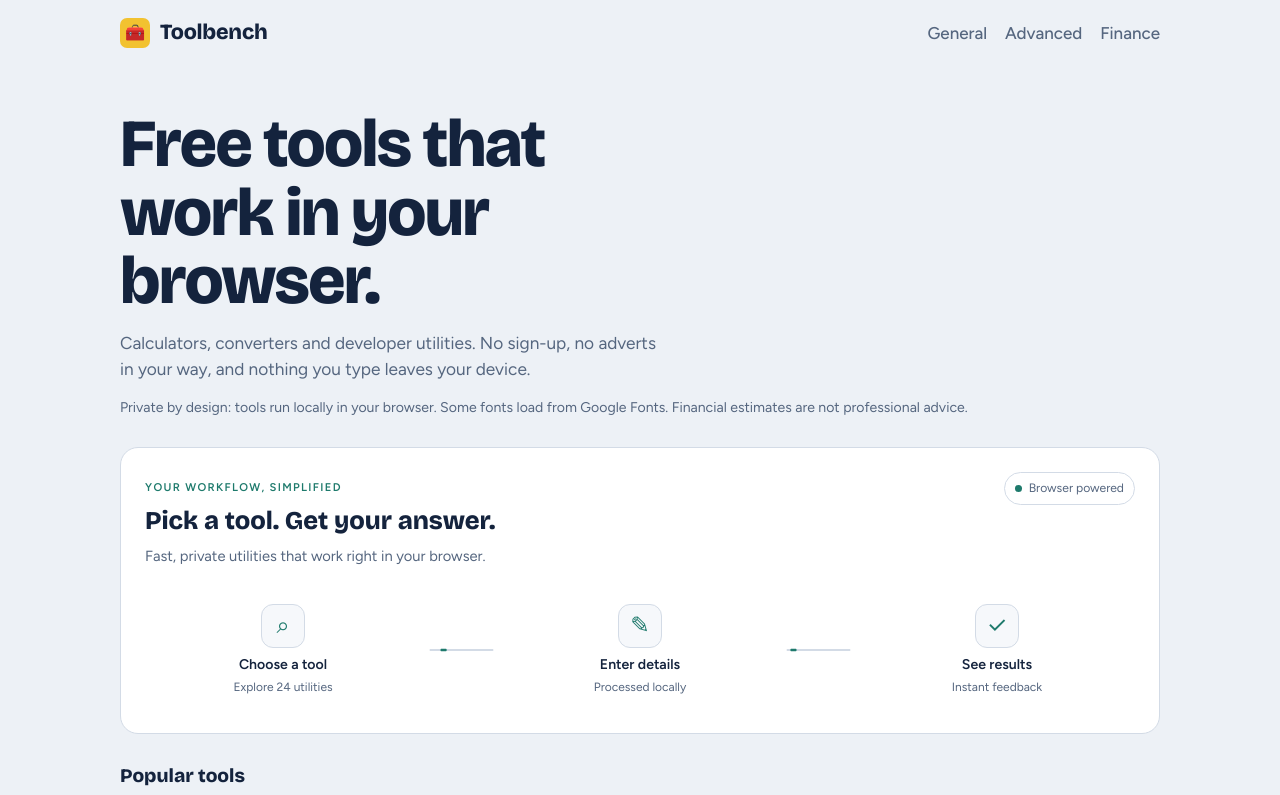
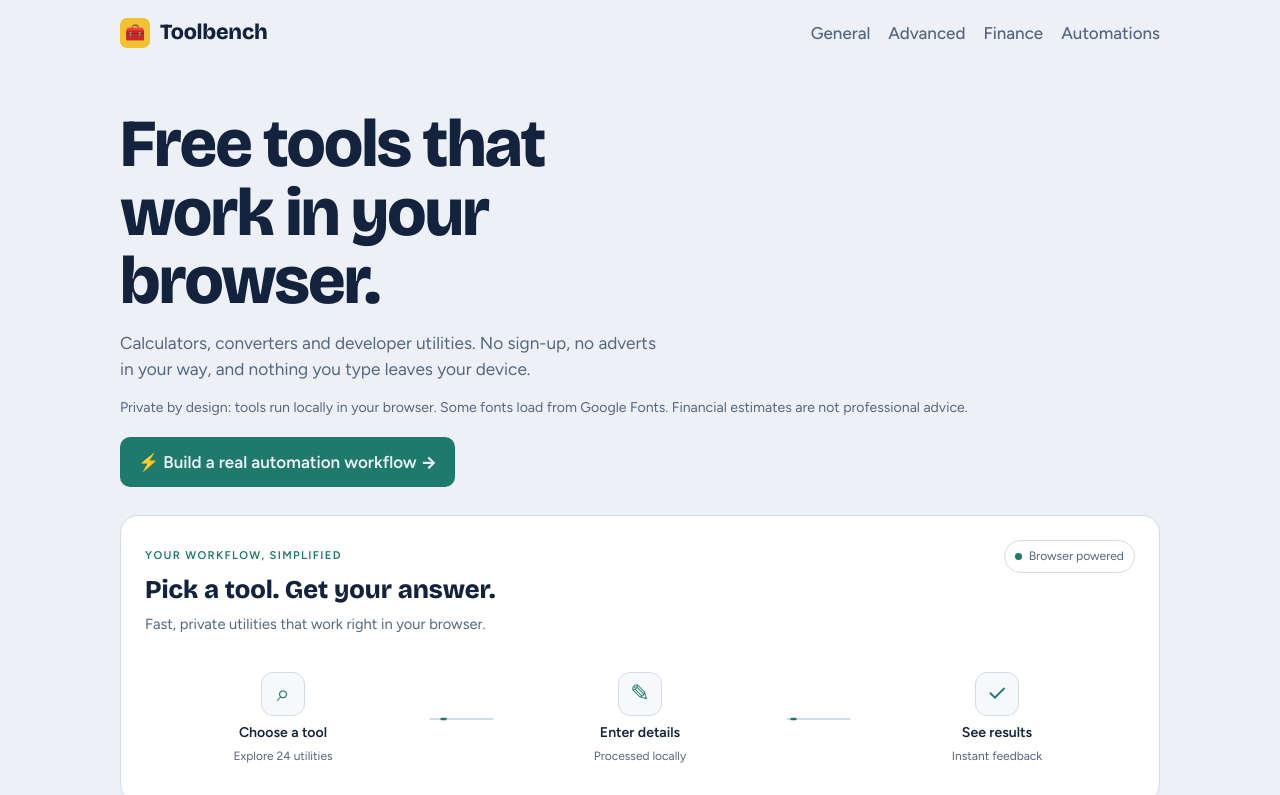
Before and after one commit to abrar858/toolbench, a plain HTML site: page index.html in a window 1280 px wide. Shown: the top 795 px of the page. Drawn offline with nearby package versions, Linux system fonts and the light colour scheme.

Commit message:
Link functional automation builder from homepage and navigation

```diff
--- a/index.html
+++ b/index.html
@@ -181,6 +181,7 @@ footer p{margin:4px 0}
  .flow-node strong{font-size:.72rem}
  .flow-node small{font-size:.64rem}
 }
+.automation-link{margin:18px 0}.automation-link a{display:inline-block;background:var(--teal);color:var(--bg);padding:12px 18px;border-radius:10px;font-weight:800;text-decoration:none}.automation-link a:hover{text-decoration:underline}
 </style>
 </head>
 <body>
@@ -188,7 +189,7 @@ footer p{margin:4px 0}
 <div class="wrap">
   <header class="top">
     <a class="logo" href="#"><i>🧰</i><span id="siteName">Toolbench</span></a>
-    <nav aria-label="Categories"><a href="#general">General</a><a href="#advanced">Advanced</a><a href="#finance">Finance</a></nav>
+    <nav aria-label="Categories"><a href="#general">General</a><a href="#advanced">Advanced</a><a href="#finance">Finance</a><a href="automation-builder.html">Automations</a></nav>
   </header>
 </div>
 <main id="app" tabindex="-1"></main>
@@ -751,6 +752,7 @@ function showHome(scrollTo) {
     <h1>Free tools that work in your browser.</h1>
     <p class="lede">Calculators, converters and developer utilities. No sign-up, no adverts in your way, and nothing you type leaves your device.</p>
     <p class="note">Private by design: tools run locally in your browser. Some fonts load from Google Fonts. Financial estimates are not professional advice.</p>
+    <p class="automation-link"><a href="automation-builder.html">⚡ Build a real automation workflow →</a></p>
     <section class="flow-showcase" aria-label="How Toolbench works">
       <div class="flow-head"><div><span class="flow-eyebrow">YOUR WORKFLOW, SIMPLIFIED</span><h2>Pick a tool. Get your answer.</h2><p>Fast, private utilities that work right in your browser.</p></div><span class="flow-live"><span class="flow-live-dot"></span> Browser powered</span></div>
       <div class="flow-track" role="img" aria-label="Three-step workflow: choose a tool, enter your information, and get a result in your browser">
```
